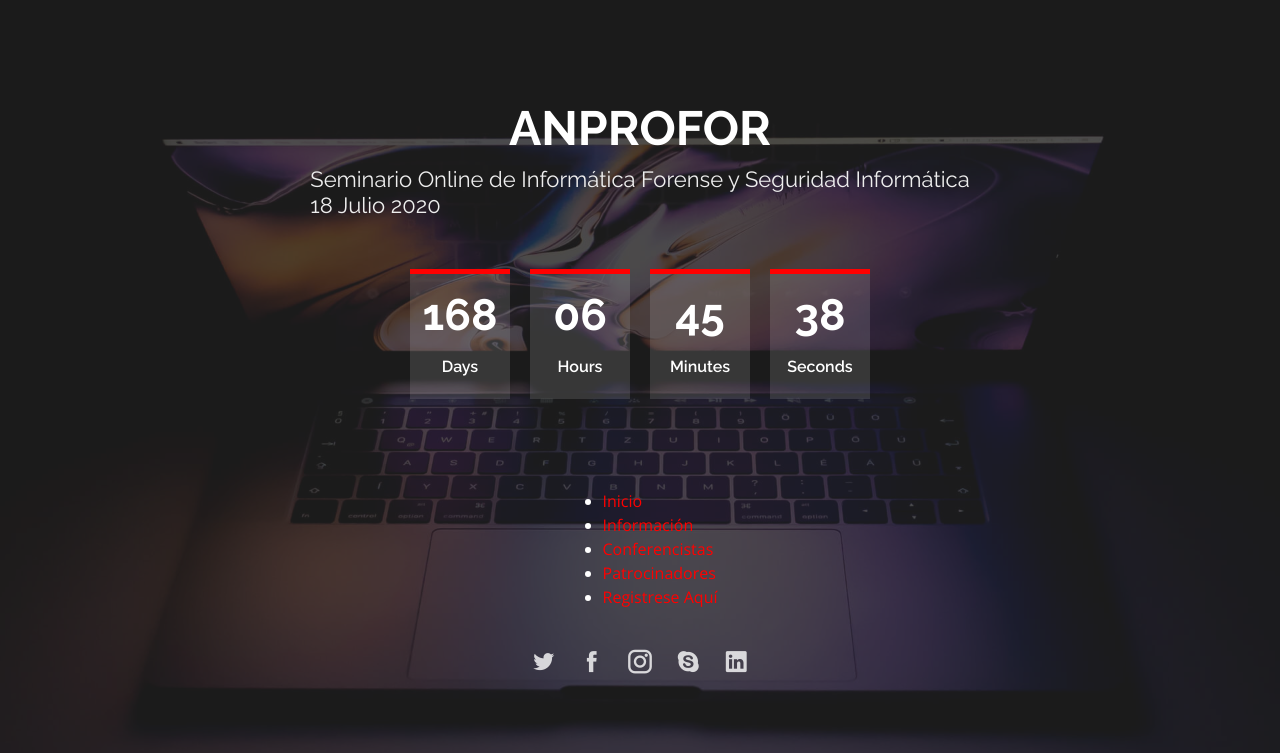
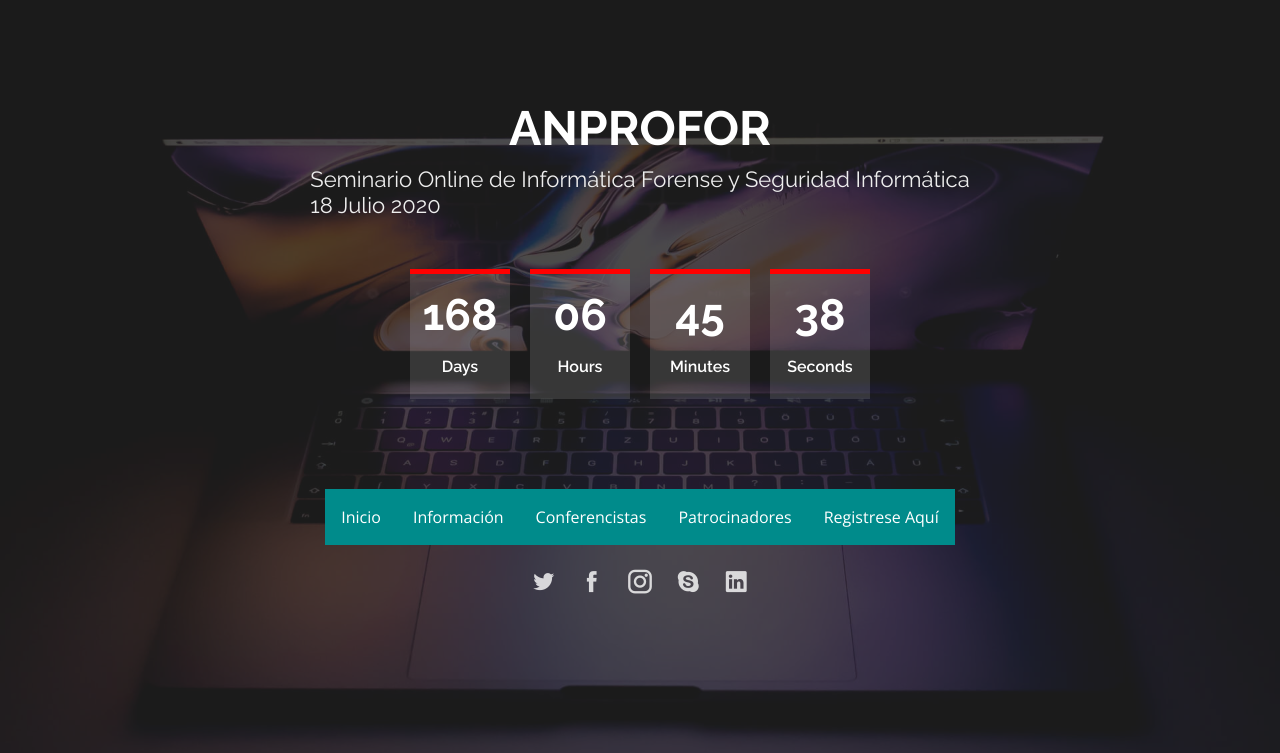
Before and after one commit to anprofor/diplomas, a plain HTML site: page index.html in a window 1280 px wide. Shown: the top 753 px of the page. Drawn offline with nearby package versions, Linux system fonts and the light colour scheme; files that its build step writes are made by us from their sources; files whose address does not match are found by name.

Commit message:
Update style.css

```diff
--- a/assets/css/style.css
+++ b/assets/css/style.css
@@ -524,3 +524,30 @@ section {
 #footer .credits a {
   color: #ff3333;
 }
+
+/*Menu horizontal*/
+
+ul{
+  List-style-type: none;
+  margin: 0px;
+  padding: 0px;
+  background: #008B8B;
+  overflow: hidden;
+  }
+
+li{
+  float: left;
+  }
+
+li a{
+    display: block;
+    color: white;
+    text-align: center;
+    padding: 16px 16px;
+    text-decoration: none;
+    }
+
+li a: hover{
+	background-color: #B0C4DE;
+	color: #A52A2A;
+           }
```
